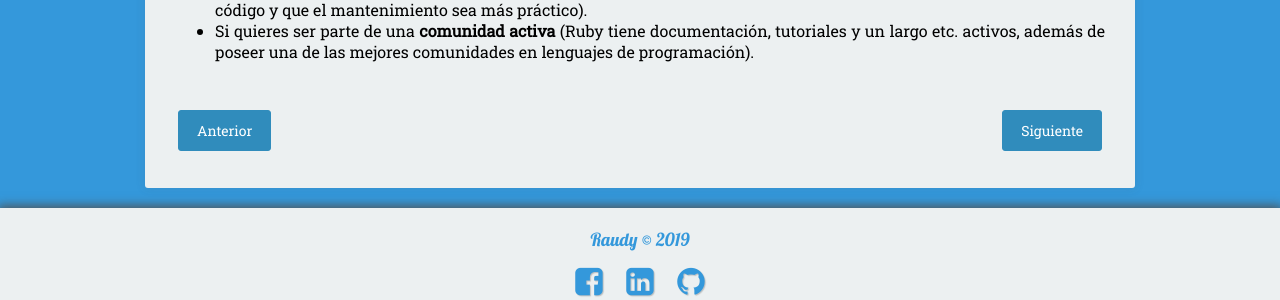
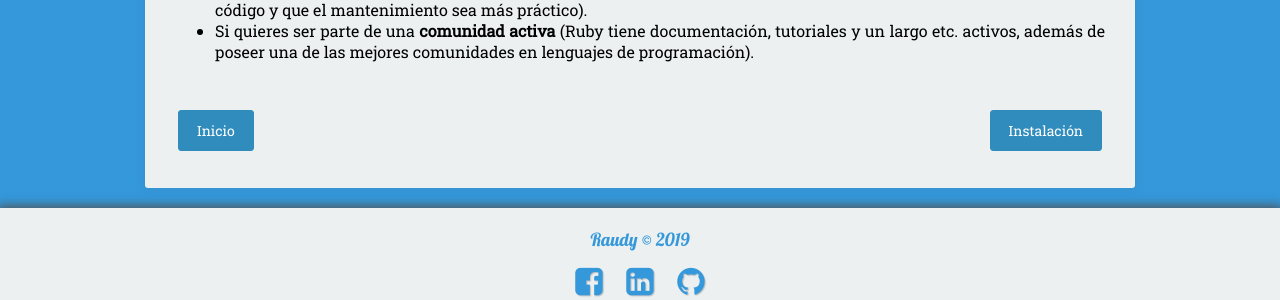
Before and after one commit to nisoto/Blog-anterior-2.0, a Jekyll site: the page built from _posts/2018-08-06-ruby-i-introduccion.md, in a window 1280 px wide. Shown: the part 1487-1787 px from the top of the page. Built offline with Jekyll 4.4.1, drawn with Linux system fonts in a browser that asks for light colours; nearby versions of some CDN libraries.

Commit message:
Update 2018-08-06-ruby-i-introduccion.md

```diff
--- a/_posts/2018-08-06-ruby-i-introduccion.md
+++ b/_posts/2018-08-06-ruby-i-introduccion.md
@@ -54,4 +54,4 @@ Cabe destacar que Ruby aparte de ser gratuito, también es libre para usarlo, co
 
 |     |     |
 |:----|----:|
-| [Anterior](https://nisoto.github.io/blog/){: .btn .btn-info} | [Siguiente](https://nisoto.github.io/ruby-ii-instalacion/){: .btn .btn-info} |
+| [Inicio](https://nisoto.github.io/blog/){: .btn .btn-info} | [Instalación](https://nisoto.github.io/ruby-ii-instalacion/){: .btn .btn-info} |
```
